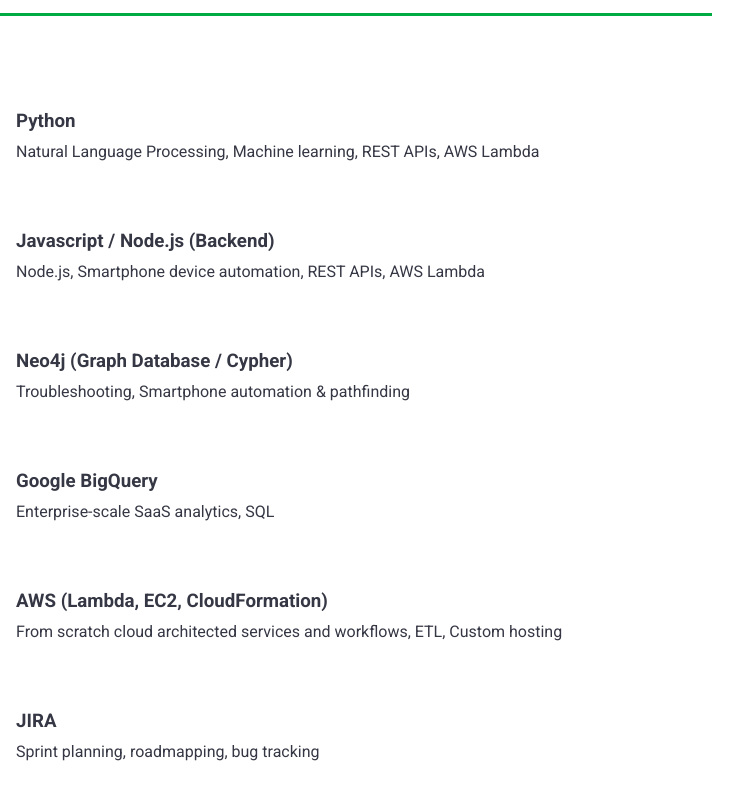
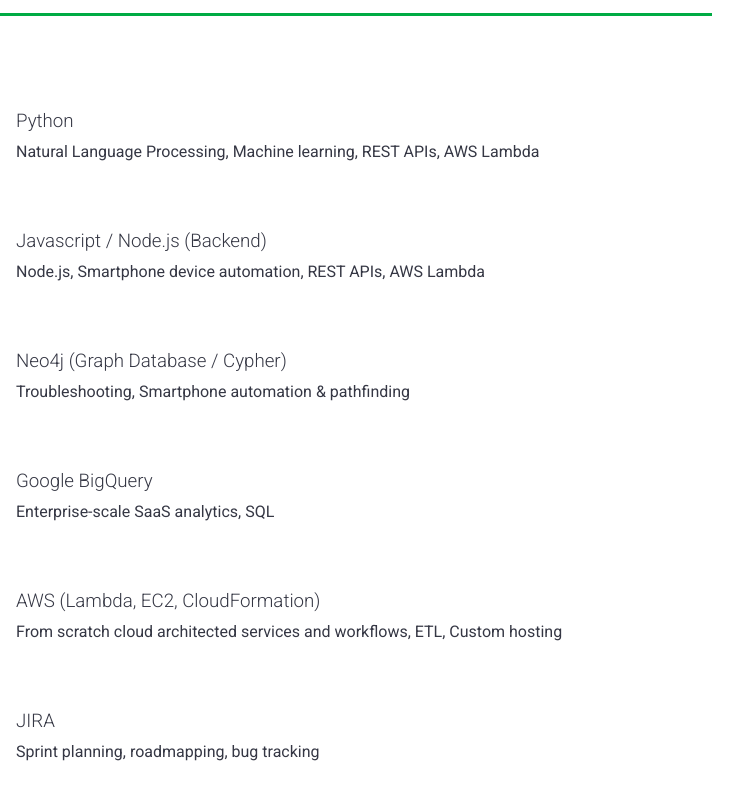
Before and after one commit to krcm0209/krcmaric, a plain HTML site: page index.html in a window 1280 px wide. Shown: the part 1455-2240 px from the top of the page, 336-1079 px from the left. Drawn offline with Linux system fonts and the light colour scheme.

```diff
--- a/style.css
+++ b/style.css
@@ -159,3 +159,7 @@ p {
     text-transform: uppercase;
     font-weight: 300;
 }
+
+.skill-desc h3 {
+    font-weight: 300;
+}
```
